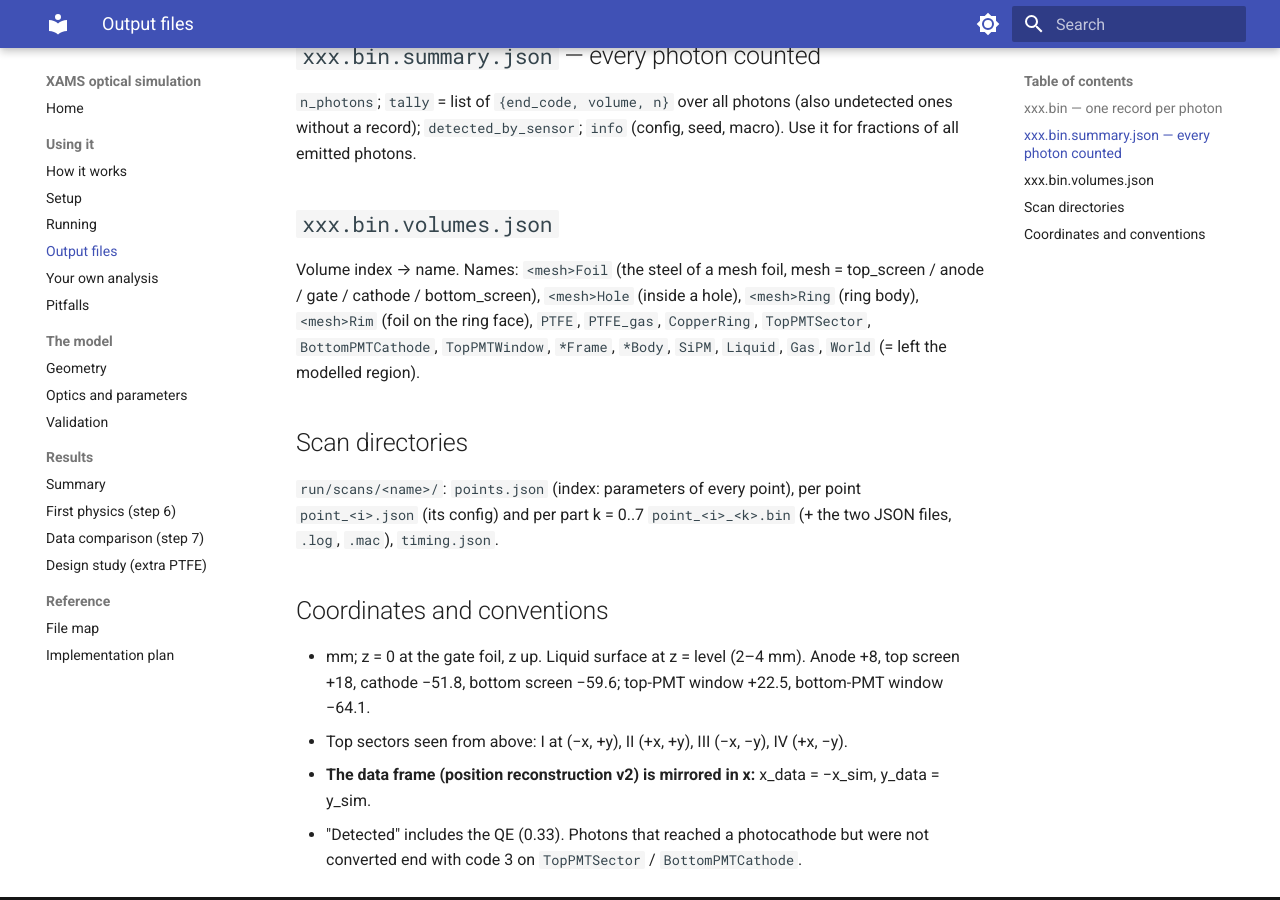
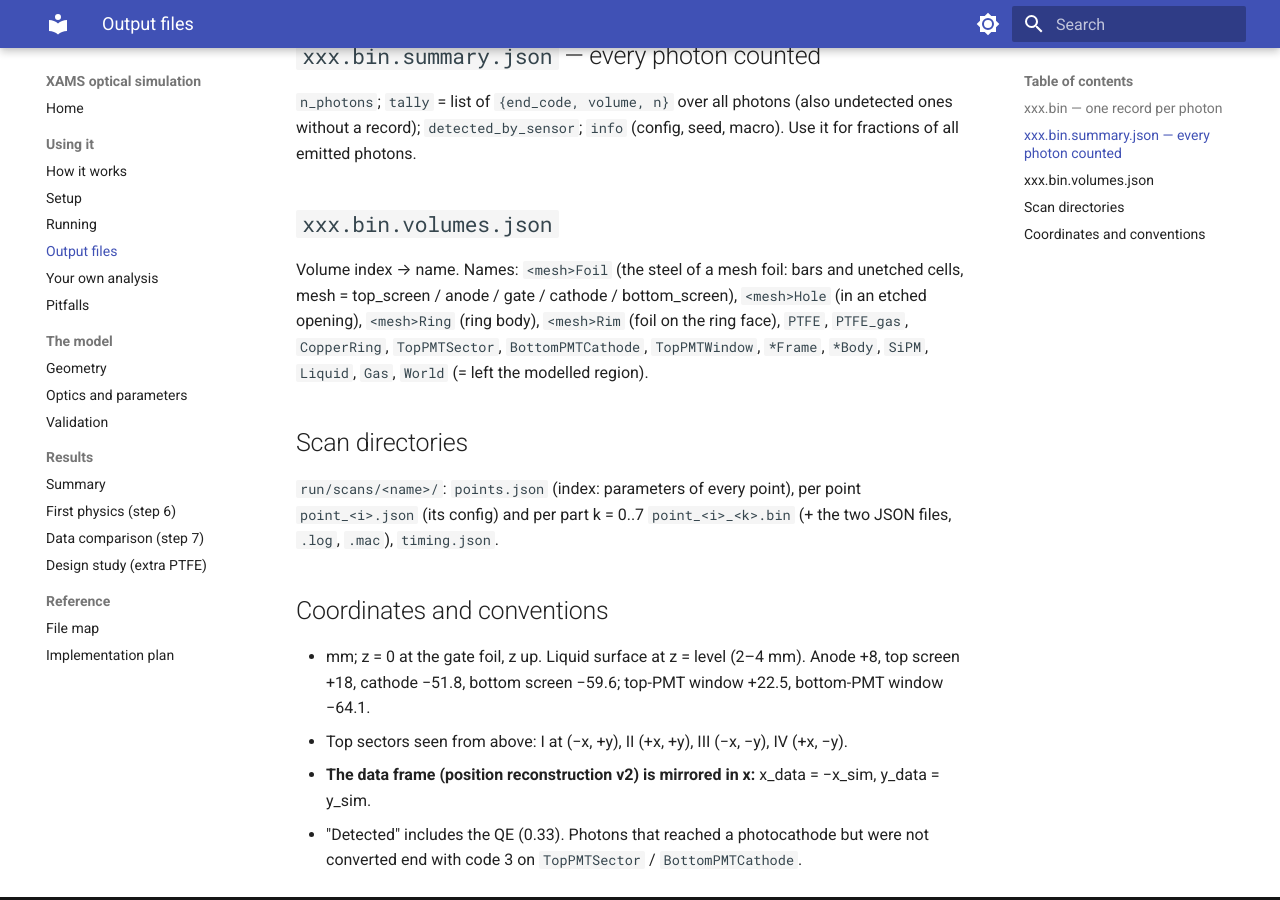
Before and after one commit to XAMS-nikhef/xams-sim, an MkDocs documentation site: the page built from docs/output.md, in a window 1280 px wide and 900 px high, scrolled down 822 px. Built offline with MkDocs 1.6.1 and Material for MkDocs 9.7.7, drawn with Linux system fonts in a browser that asks for light colours.

Commit message:
Mesh foil built from steel pieces (bars + solid unetched cells) so the holes are real openings
Physically the same foil (steel except the 456 etched holes; cross section identical except a hairline at the
ring bore, r 35.9-36.0 mm); the viewer now shows the solid band and lets you see through the holes.
Overlap test clean.

Co-Authored-By: Claude Opus 5.5 <noreply@anthropic.com>

```diff
--- a/docs/output.md
+++ b/docs/output.md
@@ -23,7 +23,7 @@ Every run writes three files: `xxx.bin`, `xxx.bin.summary.json`, `xxx.bin.volume
 
 ## `xxx.bin.volumes.json`
 
-Volume index → name. Names: `<mesh>Foil` (the steel of a mesh foil, mesh = top_screen / anode / gate / cathode / bottom_screen), `<mesh>Hole` (inside a hole),
+Volume index → name. Names: `<mesh>Foil` (the steel of a mesh foil: bars and unetched cells, mesh = top_screen / anode / gate / cathode / bottom_screen), `<mesh>Hole` (in an etched opening),
 `<mesh>Ring` (ring body), `<mesh>Rim` (foil on the ring face), `PTFE`, `PTFE_gas`, `CopperRing`, `TopPMTSector`,
 `BottomPMTCathode`, `TopPMTWindow`, `*Frame`, `*Body`, `SiPM`, `Liquid`, `Gas`, `World` (= left the modelled region).
 
```
Also changed, not shown: 3 other files.
